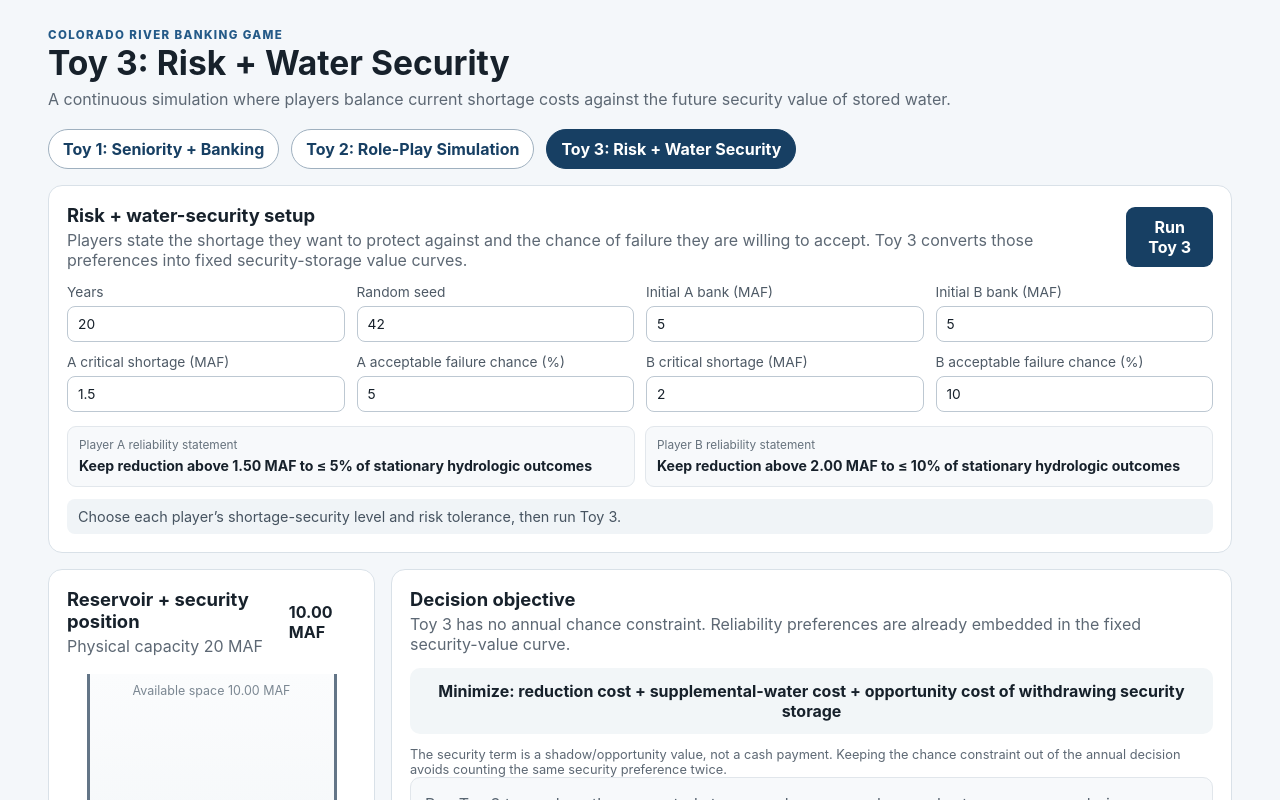
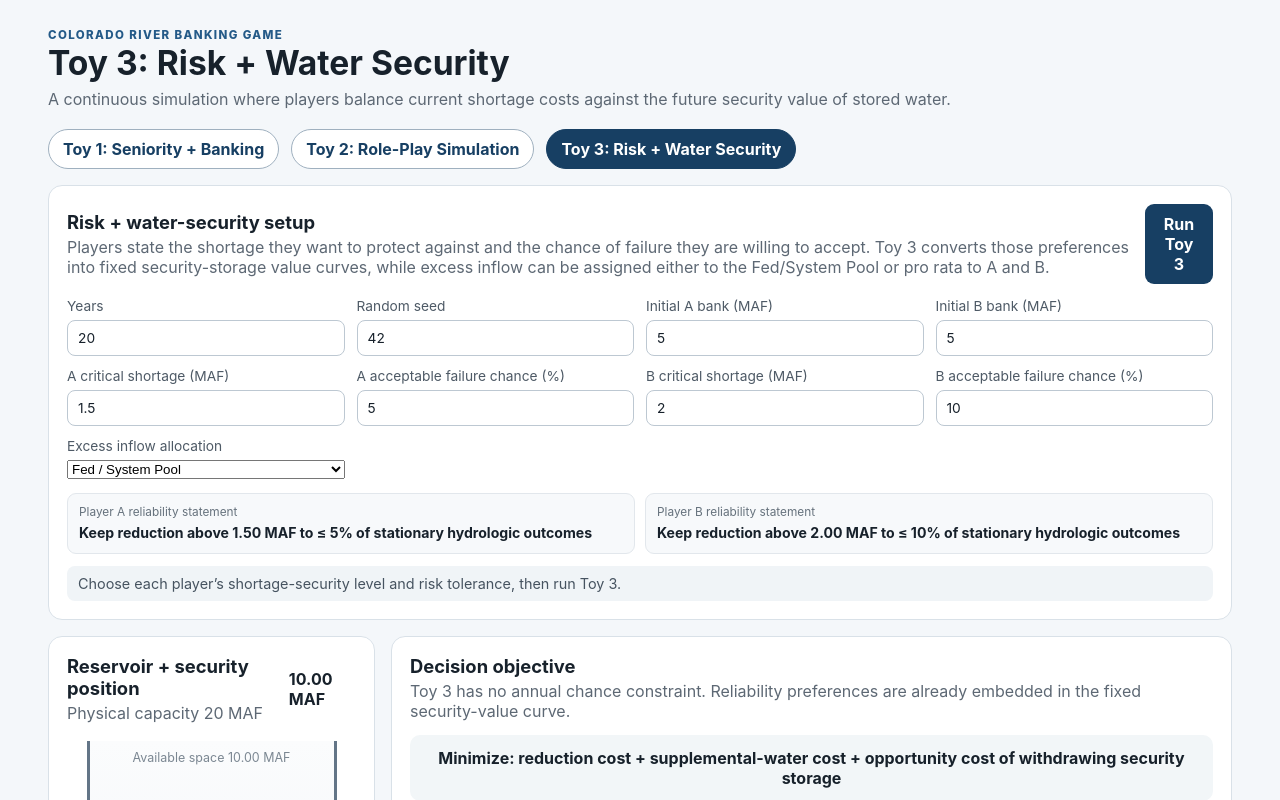
Before and after one commit to fhung-CRC/colorado-river-banking-game, a React (Vite) app: page / in a window 1280 px wide. Both pictures are taken after a click on the button "Toy 3: Risk + Water Security". Shown: the top 800 px of the page. Built offline with nearby package versions, Linux system fonts and the light colour scheme.

Commit message:
Add excess allocation switch to Toy 3 interface

```diff
--- a/src/Toy3.tsx
+++ b/src/Toy3.tsx
@@ -5,7 +5,7 @@ import {
   defaultReductionCurveA, defaultReductionCurveB, defaultSupplementalCurve,
   runRiskYear
 } from './simulation/riskModel'
-import type { Balances, SimulationConfig } from './simulation/types'
+import type { Balances, ExcessAllocationMode, SimulationConfig } from './simulation/types'
 import type { RiskYearResult, SecurityPreference, SecurityValueCurve } from './simulation/riskTypes'
 
 const fmt=(v:number)=>v.toFixed(2)
@@ -22,6 +22,8 @@ export interface Toy3Props {
   setInitialB:(v:number)=>void
   initialFed:number
   setInitialFed:(v:number)=>void
+  excessAllocationMode:ExcessAllocationMode
+  setExcessAllocationMode:(v:ExcessAllocationMode)=>void
 }
 
 export default function Toy3(p:Toy3Props){
@@ -99,7 +101,7 @@ export default function Toy3(p:Toy3Props){
       <div className="section-heading">
         <div>
           <h2>Risk + water-security setup</h2>
-          <p>Players state the shortage they want to protect against and the chance of failure they are willing to accept. Toy 3 converts those preferences into fixed security-storage value curves.</p>
+          <p>Players state the shortage they want to protect against and the chance of failure they are willing to accept. Toy 3 converts those preferences into fixed security-storage value curves, while excess inflow can be assigned either to the Fed/System Pool or pro rata to A and B.</p>
         </div>
         <button onClick={simulate}>Run Toy 3</button>
       </div>
@@ -113,6 +115,12 @@ export default function Toy3(p:Toy3Props){
         <label>A acceptable failure chance (%)<input type="number" step="1" min="0" max="50" value={failureA} onChange={e=>setFailureA(+e.target.value)}/></label>
         <label>B critical shortage (MAF)<input type="number" step="0.1" min="0" max="5" value={criticalB} onChange={e=>setCriticalB(+e.target.value)}/></label>
         <label>B acceptable failure chance (%)<input type="number" step="1" min="0" max="50" value={failureB} onChange={e=>setFailureB(+e.target.value)}/></label>
+        <label>Excess inflow allocation
+          <select value={p.excessAllocationMode} onChange={e=>p.setExcessAllocationMode(e.target.value as ExcessAllocationMode)}>
+            <option value="fed">Fed / System Pool</option>
+            <option value="proRata">Pro Rata to A & B</option>
+          </select>
+        </label>
       </div>
 
       <div className="preference-summary">
@@ -173,7 +181,7 @@ export default function Toy3(p:Toy3Props){
 
     {results.length>0&&<RiskResults results={results}/>}
 
-    <section className="rules"><strong>Toy 3 core rule:</strong> players specify reliability preferences once; Toy 3 translates them into a stationary marginal value of storage and uses that value in the annual cost-minimization objective. The reliability chance constraint itself is reserved for the valuation step, not imposed again during gameplay.</section>
+    <section className="rules"><strong>Toy 3 core rule:</strong> players specify reliability preferences once; Toy 3 translates them into a stationary marginal value of storage and uses that value in the annual cost-minimization objective. Excess inflow follows the selected Fed/System Pool or A/B pro-rata policy. The reliability chance constraint itself is reserved for the valuation step, not imposed again during gameplay.</section>
   </>
 }
 
@@ -234,14 +242,14 @@ function RiskResults({results}:{results:RiskYearResult[]}){
     <div className="table-wrap"><table className="toy3-table"><thead><tr>
       <th>Yr</th><th>Inflow</th><th>A alloc.</th><th>B alloc.</th>
       <th>A bank wd</th><th>B bank wd</th><th>A supp.</th><th>B supp.</th>
-      <th>A reduce</th><th>B reduce</th><th>A security deposit</th><th>B security deposit</th>
+      <th>A reduce</th><th>B reduce</th><th>A surplus deposit</th><th>B surplus deposit</th><th>A security deposit</th><th>B security deposit</th>
       <th>A end bank</th><th>B end bank</th><th>A cash $M</th><th>B cash $M</th>
       <th>A security $M</th><th>B security $M</th><th>Storage</th><th>Balance err</th>
     </tr></thead><tbody>
       {results.map(r=><tr key={r.year}>
         <td>{r.year}</td><td>{fmt(r.inflow)}</td><td>{fmt(r.allocationA)}</td><td>{fmt(r.allocationB)}</td>
         <td>{fmt(r.bankWithdrawalA)}</td><td>{fmt(r.bankWithdrawalB)}</td><td>{fmt(r.supplementalA)}</td><td>{fmt(r.supplementalB)}</td>
-        <td>{fmt(r.reductionA)}</td><td>{fmt(r.reductionB)}</td><td>{fmt(r.securityDepositA)}</td><td>{fmt(r.securityDepositB)}</td>
+        <td>{fmt(r.reductionA)}</td><td>{fmt(r.reductionB)}</td><td>{fmt(r.surplusDepositA)}</td><td>{fmt(r.surplusDepositB)}</td><td>{fmt(r.securityDepositA)}</td><td>{fmt(r.securityDepositB)}</td>
         <td>{fmt(r.endBankA)}</td><td>{fmt(r.endBankB)}</td><td>{fmt(r.cashCostA)}</td><td>{fmt(r.cashCostB)}</td>
         <td>{fmt(r.securityCostA)}</td><td>{fmt(r.securityCostB)}</td><td>{fmt(r.totalStorage)}</td>
         <td className={Math.abs(r.waterBalanceError)<1e-8?'ok':'bad'}>{r.waterBalanceError.toExponential(1)}</td>
```
